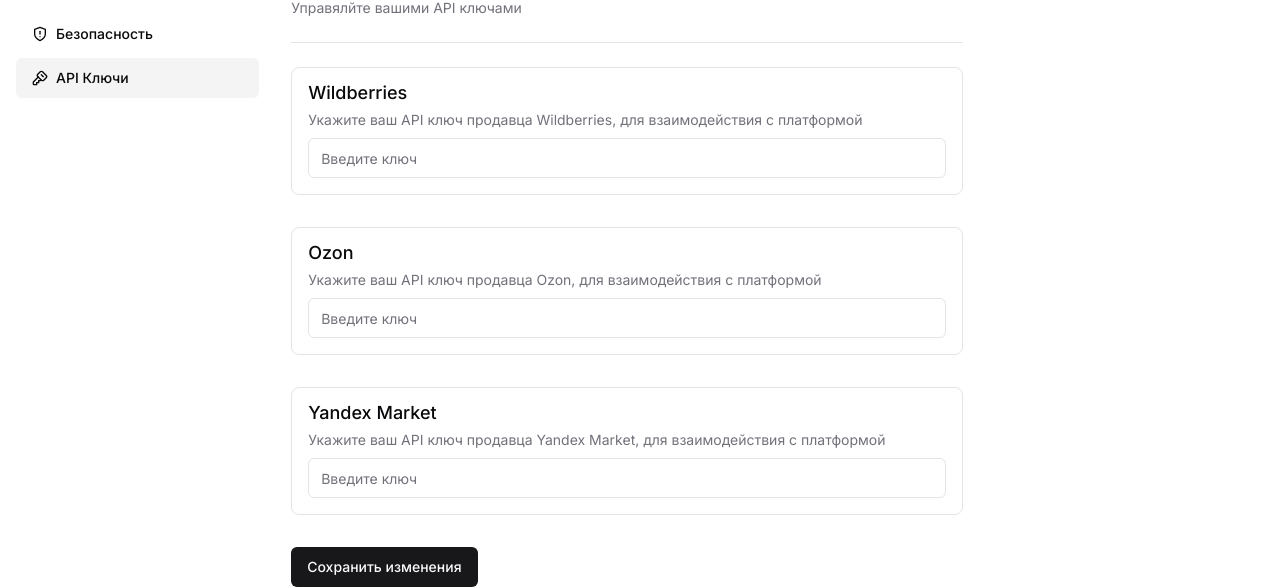
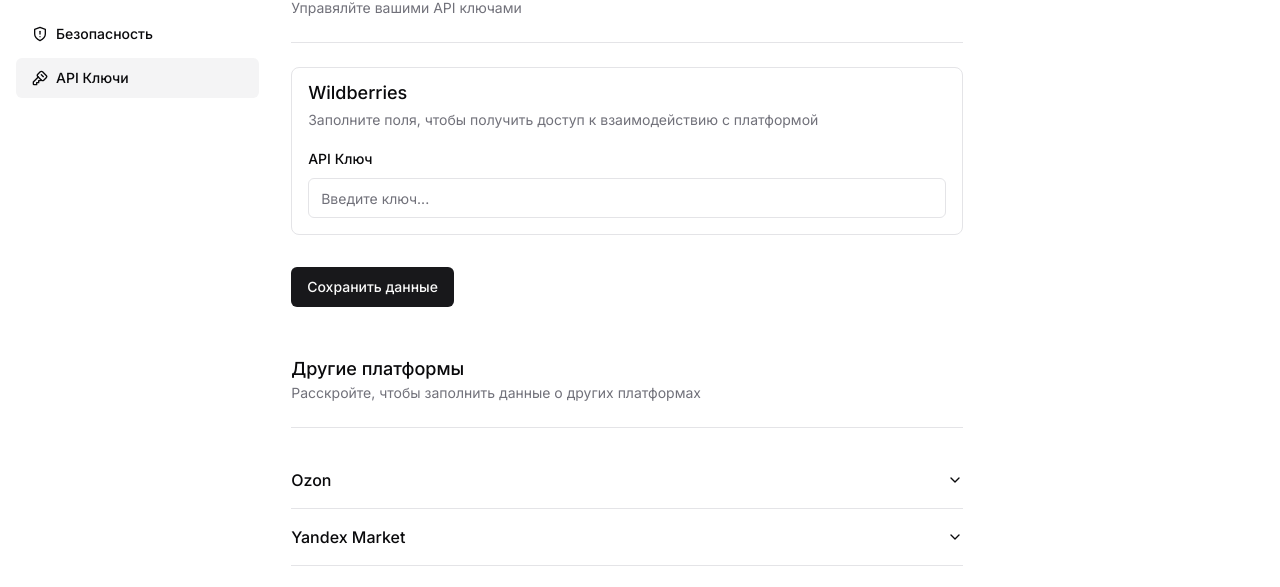
Before and after one commit to horse18leet/mp_system, a Next.js app in the folder frontend/mp_front/: page /settings/keys in a window 1280 px wide. Shown: the part 226-813 px from the top of the page. Built offline with nearby package versions, Linux system fonts and the light colour scheme; no server answers; sample sign-in values are in the browser's storage.

Commit message:
Исправил хуйню свою же, но может придется править

```diff
--- a/frontend/mp_front/app/settings/keys/page.tsx
+++ b/frontend/mp_front/app/settings/keys/page.tsx
@@ -6,8 +6,10 @@
 import SettingsLayout from "../settings-layout";
 import { useForm } from "react-hook-form";
 import {
-  TAccountApiKey,
-  schema,
+  WBApiKeySchema,
+  OzonApiKeySchema,
+  YandexMarketApiKeySchema,
+  IApiKey,
 } from "@/utils/schemas/account/account-api-key.schema";
 import { joiResolver } from "@hookform/resolvers/joi";
 import {
@@ -28,52 +30,84 @@
 import { AxiosError } from "axios";
 import { useCallback, useEffect, useState } from "react";
 import { IApiKeyRequest } from "@/utils/models/api-key/api-key";
+import { Separator } from "@/components/ui/separator";
+import {
+  Accordion,
+  AccordionContent,
+  AccordionItem,
+  AccordionTrigger,
+} from "@/components/ui/accordion";
 
 export default function Keys() {
+  const WBApiKeyForm = useForm<IApiKey>({
+    resolver: joiResolver(WBApiKeySchema),
+  });
+
+  const OzonApiKeyForm = useForm<IApiKey>({
+    resolver: joiResolver(OzonApiKeySchema),
+  });
+
+  const YandexMarketApiKeyForm = useForm<IApiKey>({
+    resolver: joiResolver(YandexMarketApiKeySchema),
+  });
+
+  async function onSubmitWB(data: IApiKey) {
+    const key: IApiKeyRequest = {
+      key: data.key,
+      type: ApiKeyType.WB,
+    };
+
+    const result = await createApiKey(key);
+  }
+
+  async function onSubmitOzon(data: IApiKey) {
+    const key: IApiKeyRequest = {
+      key: data.key,
+      clientId: data.clientId,
+      type: ApiKeyType.WB,
+    };
+
+    const result = await createApiKey(key);
+  }
+
+  async function onSubmitYM(data: IApiKey) {
+    const key: IApiKeyRequest = {
+      key: data.key,
+      clientId: data.clientId,
+      type: ApiKeyType.WB,
+    };
+
+    const result = await createApiKey(key);
+  }
+
   useEffect(() => {
     async function getAllApiKeys() {
       const response = await getApiKeys();
 
-      form.setValue(
-        "wbKey",
+      WBApiKeyForm.setValue(
+        "key",
         response.find((key) => key.type === ApiKeyType.WB)?.key || ""
       );
-      form.setValue(
-        "ozonKey",
+      OzonApiKeyForm.setValue(
+        "key",
         response.find((key) => key.type === ApiKeyType.OZON)?.key || ""
       );
-      form.setValue(
-        "ymKey",
+      OzonApiKeyForm.setValue(
+        "clientId",
+        response.find((key) => key.type === ApiKeyType.OZON)?.clientId || ""
+      );
+      YandexMarketApiKeyForm.setValue(
+        "key",
         response.find((key) => key.type === ApiKeyType.YM)?.key || ""
+      );
+      YandexMarketApiKeyForm.setValue(
+        "clientId",
+        response.find((key) => key.type === ApiKeyType.YM)?.clientId || ""
       );
     }
 
     getAllApiKeys();
   }, []);
-
-  const form = useForm<TAccountApiKey>({
-    resolver: joiResolver(schema),
-  });
-
-  const { watch } = form;
-  const currentValues = watch();
-
-  async function onSubmit(data: TAccountApiKey) {
-    const keys: IApiKeyRequest[] = [
-      { key: data.wbKey, type: ApiKeyType.WB },
-      { key: data.ozonKey, type: ApiKeyType.OZON },
-      { key: data.ymKey, type: ApiKeyType.YM },
-    ];
-
-    /* TODO:
-        Исправить || Переделать
-        На данном этапе он проходится по всем полям, а должен только по тем, которые заполнит пользователь, либо тем, которые были изменены
-        Если они были изменены, также нужно это обработать, получить с сервера информацию например
-    */
-    for (let i = 0; i < keys.length; i++) {
-      const result = await createApiKey(keys[i]);
-    }
-  }
 
   return (
     <ProtectedLayout>
@@ -81,63 +115,148 @@
         title="API Ключи"
         description="Управялйте вашими API ключами"
       >
-        <Form {...form}>
-          <form onSubmit={form.handleSubmit(onSubmit)} className="space-y-8">
+        <Form {...WBApiKeyForm}>
+          <form
+            onSubmit={WBApiKeyForm.handleSubmit(onSubmitWB)}
+            className="space-y-8"
+          >
+            <div className="flex flex-col space-y-4 rounded-lg border p-4">
+              <div className="flex flex-col space-y-2">
+                <span className="font-medium peer-disabled:cursor-not-allowed peer-disabled:opacity-70 text-lg leading-none">
+                  Wildberries
+                </span>
+                <span className="text-sm text-muted-foreground">
+                  Заполните поля, чтобы получить доступ к взаимодействию с
+                  платформой
+                </span>
+              </div>
               <FormField
-              control={form.control}
-              name="wbKey"
+                control={WBApiKeyForm.control}
+                name="key"
                 render={({ field }) => (
-                <FormItem className="flex flex-col justify-start rounded-lg border p-4">
-                  <FormLabel className="text-lg leading-none">
-                    Wildberries
-                  </FormLabel>
-                  <FormDescription>
-                    Укажите ваш API ключ продавца Wildberries, для
-                    взаимодействия с платформой
-                  </FormDescription>
+                  <FormItem>
+                    <FormLabel>API Ключ</FormLabel>
                     <FormControl>
-                    <Input placeholder="Введите ключ" {...field} />
+                      <Input placeholder="Введите ключ..." {...field} />
+                    </FormControl>
+                  </FormItem>
+                )}
+              />
+            </div>
+            <Button type="submit">Сохранить данные</Button>
+          </form>
+        </Form>
+        <div className="pt-6">
+          <h3 className="text-lg font-medium">Другие платформы</h3>
+          <p className="text-sm text-muted-foreground">
+            Расскройте, чтобы заполнить данные о других платформах
+          </p>
+        </div>
+        <Separator />
+        <Accordion type="single" collapsible>
+          <AccordionItem value="ozon">
+            <AccordionTrigger>Ozon</AccordionTrigger>
+            <AccordionContent>
+              <Form {...OzonApiKeyForm}>
+                <form
+                  onSubmit={OzonApiKeyForm.handleSubmit(onSubmitOzon)}
+                  className="space-y-8"
+                >
+                  <div className="flex flex-col space-y-4 rounded-lg border p-4">
+                    <div className="flex flex-col space-y-2">
+                      <span className="font-medium peer-disabled:cursor-not-allowed peer-disabled:opacity-70 text-lg leading-none">
+                        Ozon
+                      </span>
+                      <span className="text-sm text-muted-foreground">
+                        Заполните поля, чтобы получить доступ к взаимодействию с
+                        платформой
+                      </span>
+                    </div>
+                    <FormField
+                      control={OzonApiKeyForm.control}
+                      name="clientId"
+                      render={({ field }) => (
+                        <FormItem>
+                          <FormLabel>ClientId</FormLabel>
+                          <FormControl>
+                            <Input
+                              placeholder="Введите ClientId..."
+                              {...field}
+                            />
                           </FormControl>
                         </FormItem>
                       )}
                     />
                     <FormField
-              control={form.control}
-              name="ozonKey"
+                      control={OzonApiKeyForm.control}
+                      name="key"
                       render={({ field }) => (
-                <FormItem className="flex flex-col justify-start rounded-lg border p-4">
-                  <FormLabel className="text-lg leading-none">Ozon</FormLabel>
-                  <FormDescription>
-                    Укажите ваш API ключ продавца Ozon, для взаимодействия с
+                        <FormItem>
+                          <FormLabel>API Ключ</FormLabel>
+                          <FormControl>
+                            <Input placeholder="Введите ключ..." {...field} />
+                          </FormControl>
+                        </FormItem>
+                      )}
+                    />
+                  </div>
+                  <Button type="submit">Сохранить данные</Button>
+                </form>
+              </Form>
+            </AccordionContent>
+          </AccordionItem>
+          <AccordionItem value="ym">
+            <AccordionTrigger>Yandex Market</AccordionTrigger>
+            <AccordionContent>
+              <Form {...YandexMarketApiKeyForm}>
+                <form
+                  onSubmit={YandexMarketApiKeyForm.handleSubmit(onSubmitYM)}
+                  className="space-y-8 pb-8"
+                >
+                  <div className="flex flex-col space-y-4 rounded-lg border p-4">
+                    <div className="flex flex-col space-y-2">
+                      <span className="font-medium peer-disabled:cursor-not-allowed peer-disabled:opacity-70 text-lg leading-none">
+                        Yandex Market
+                      </span>
+                      <span className="text-sm text-muted-foreground">
+                        Заполните поля, чтобы получить доступ к взаимодействию с
                         платформой
-                  </FormDescription>
+                      </span>
+                    </div>
+                    <FormField
+                      control={YandexMarketApiKeyForm.control}
+                      name="clientId"
+                      render={({ field }) => (
+                        <FormItem>
+                          <FormLabel>ClientId</FormLabel>
                           <FormControl>
-                    <Input placeholder="Введите ключ" {...field} />
+                            <Input
+                              placeholder="Введите ClientId..."
+                              {...field}
+                            />
                           </FormControl>
                         </FormItem>
                       )}
                     />
                     <FormField
-              control={form.control}
-              name="ymKey"
+                      control={YandexMarketApiKeyForm.control}
+                      name="key"
                       render={({ field }) => (
-                <FormItem className="flex flex-col justify-start rounded-lg border p-4">
-                  <FormLabel className="text-lg leading-none">
-                    Yandex Market
-                  </FormLabel>
-                  <FormDescription>
-                    Укажите ваш API ключ продавца Yandex Market, для
-                    взаимодействия с платформой
-                  </FormDescription>
+                        <FormItem>
+                          <FormLabel>API Ключ</FormLabel>
                           <FormControl>
-                    <Input placeholder="Введите ключ" {...field} />
+                            <Input placeholder="Введите ключ..." {...field} />
                           </FormControl>
                         </FormItem>
                       )}
                     />
-            <Button type="submit">Сохранить изменения</Button>
+                  </div>
+                  <Button type="submit">Сохранить данные</Button>
                 </form>
               </Form>
+            </AccordionContent>
+          </AccordionItem>
+        </Accordion>
       </SettingsLayout>
     </ProtectedLayout>
   );
--- /dev/null
+++ b/frontend/mp_front/components/ui/accordion.tsx
@@ -0,0 +1,56 @@
+import * as React from "react"
+import * as AccordionPrimitive from "@radix-ui/react-accordion"
+import { ChevronDown } from "lucide-react"
+
+import { cn } from "@/lib/utils"
+
+const Accordion = AccordionPrimitive.Root
+
+const AccordionItem = React.forwardRef<
+  React.ElementRef<typeof AccordionPrimitive.Item>,
+  React.ComponentPropsWithoutRef<typeof AccordionPrimitive.Item>
+>(({ className, ...props }, ref) => (
+  <AccordionPrimitive.Item
+    ref={ref}
+    className={cn("border-b", className)}
+    {...props}
+  />
+))
+AccordionItem.displayName = "AccordionItem"
+
+const AccordionTrigger = React.forwardRef<
+  React.ElementRef<typeof AccordionPrimitive.Trigger>,
+  React.ComponentPropsWithoutRef<typeof AccordionPrimitive.Trigger>
+>(({ className, children, ...props }, ref) => (
+  <AccordionPrimitive.Header className="flex">
+    <AccordionPrimitive.Trigger
+      ref={ref}
+      className={cn(
+        "flex flex-1 items-center justify-between py-4 font-medium transition-all hover:underline [&[data-state=open]>svg]:rotate-180",
+        className
+      )}
+      {...props}
+    >
+      {children}
+      <ChevronDown className="h-4 w-4 shrink-0 transition-transform duration-200" />
+    </AccordionPrimitive.Trigger>
+  </AccordionPrimitive.Header>
+))
+AccordionTrigger.displayName = AccordionPrimitive.Trigger.displayName
+
+const AccordionContent = React.forwardRef<
+  React.ElementRef<typeof AccordionPrimitive.Content>,
+  React.ComponentPropsWithoutRef<typeof AccordionPrimitive.Content>
+>(({ className, children, ...props }, ref) => (
+  <AccordionPrimitive.Content
+    ref={ref}
+    className="overflow-hidden text-sm transition-all data-[state=closed]:animate-accordion-up data-[state=open]:animate-accordion-down"
+    {...props}
+  >
+    <div className={cn("pb-4 pt-0", className)}>{children}</div>
+  </AccordionPrimitive.Content>
+))
+
+AccordionContent.displayName = AccordionPrimitive.Content.displayName
+
+export { Accordion, AccordionItem, AccordionTrigger, AccordionContent }
--- a/frontend/mp_front/package.json
+++ b/frontend/mp_front/package.json
@@ -10,6 +10,7 @@
   },
   "dependencies": {
     "@hookform/resolvers": "^3.3.2",
+    "@radix-ui/react-accordion": "^1.1.2",
     "@radix-ui/react-avatar": "^1.0.4",
     "@radix-ui/react-checkbox": "^1.0.4",
     "@radix-ui/react-dialog": "^1.0.5",
--- a/frontend/mp_front/utils/models/api-key/api-key.ts
+++ b/frontend/mp_front/utils/models/api-key/api-key.ts
@@ -2,6 +2,7 @@
 
 interface IApiKey {
   key: string;
+  clientId?: string;
   type: ApiKeyType;
 }
 
--- a/frontend/mp_front/utils/schemas/account/account-api-key.schema.ts
+++ b/frontend/mp_front/utils/schemas/account/account-api-key.schema.ts
@@ -1,19 +1,20 @@
 import Joi from "joi";
 
-export type TAccountApiKey = {
-    wbKey: string;
-    ozonKey: string;
-    ymKey: string;
+export interface IApiKey {
+  key: string;
+  clientId?: string;
 }
 
-export const schema = Joi.object({
-    wbKey: Joi.string().optional().empty("").messages({
-        "any.optional": "Поле необязательно к заполнению"
-    }),
-    ozonKey: Joi.string().optional().empty("").messages({
-        "any.optional": "Поле необязательно к заполнению"
-    }),
-    ymKey: Joi.string().optional().empty("").messages({
-        "any.optional": "Поле необязательно к заполнению"
-    })
-})
+export const WBApiKeySchema = Joi.object({
+  key: Joi.string().required(),
+});
+
+export const OzonApiKeySchema = Joi.object({
+  clientId: Joi.number().required(),
+  key: Joi.string().required(),
+});
+
+export const YandexMarketApiKeySchema = Joi.object({
+  clientId: Joi.number().required(),
+  key: Joi.string().required(),
+});
```
Also changed, not shown: frontend/mp_front/tailwind.config.js (+14 -0 lines), 1 other file (tests, documents, lock files or other folders). Lines whose indentation alone changed are shown as unchanged.
